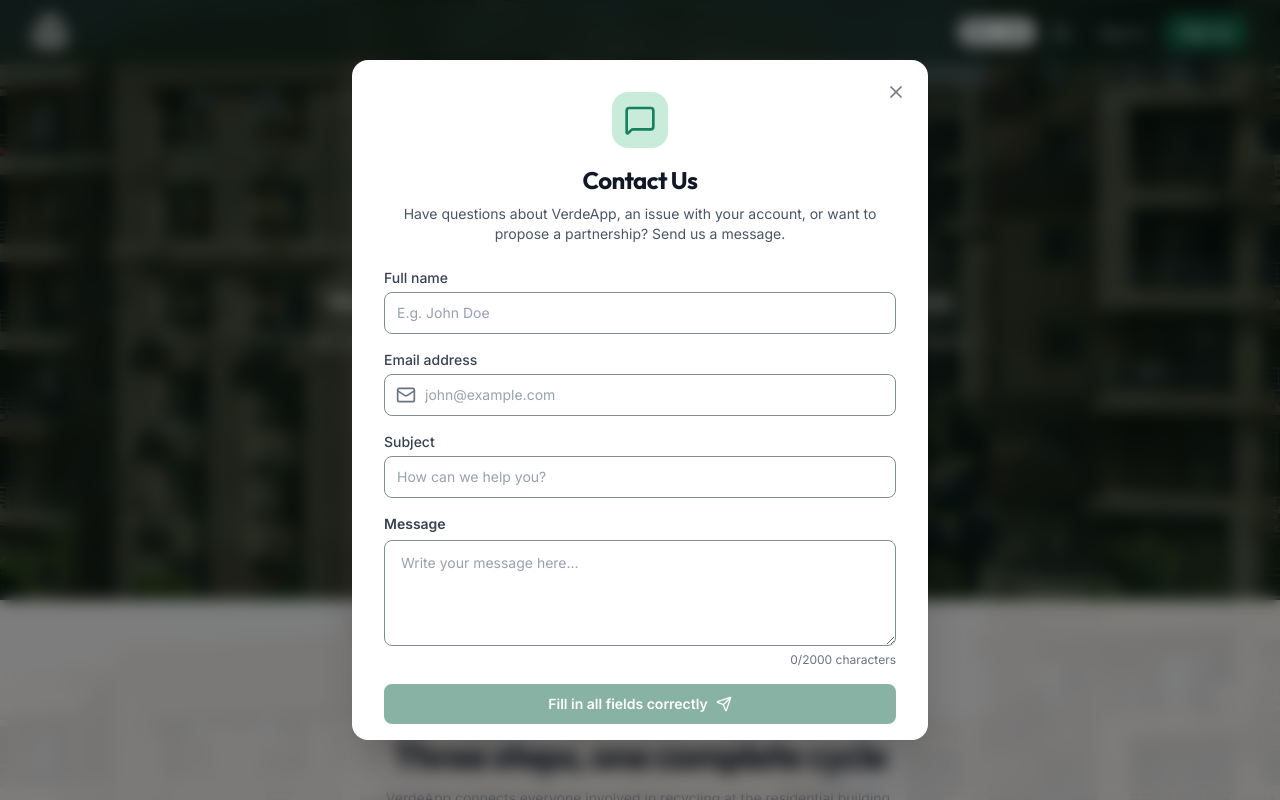
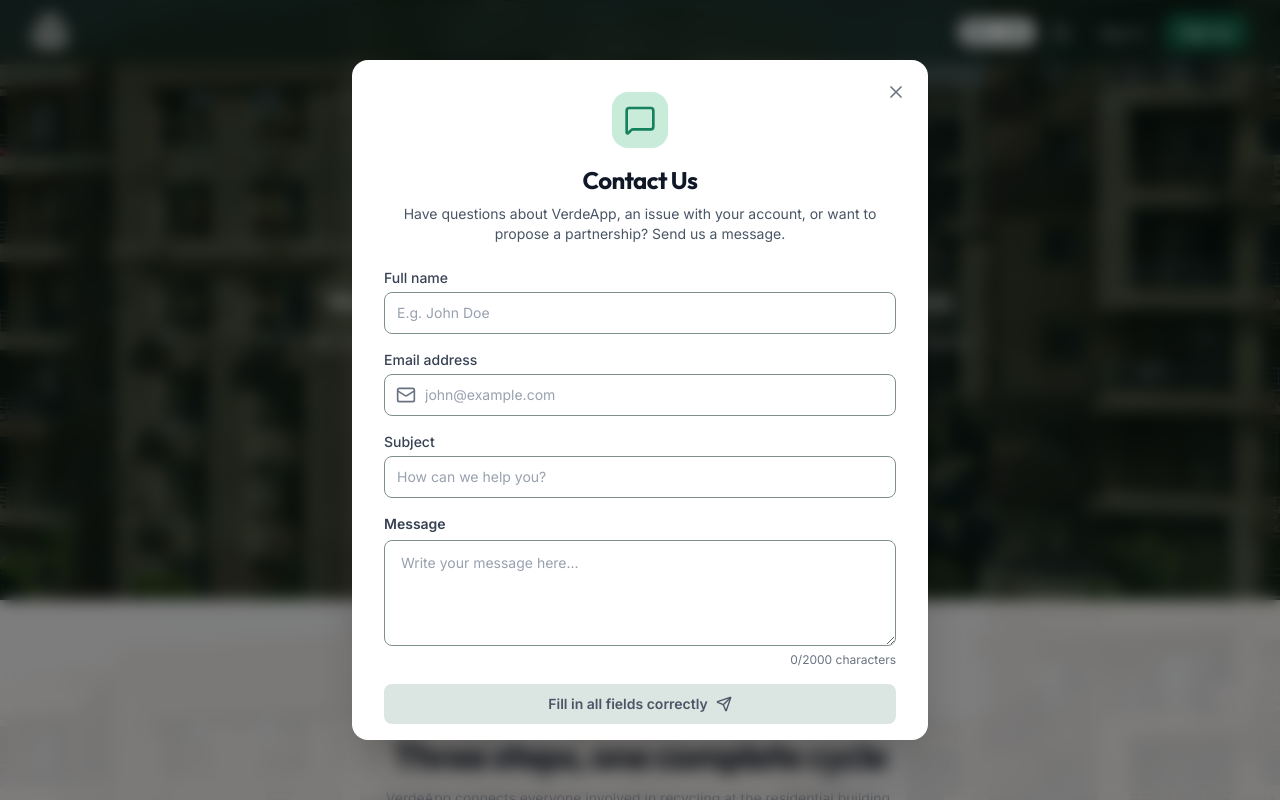
Before and after one commit to Yilmerher12/proyecto-verdeapp-adso, a React (Vite) app in the folder fe/: page /contacto in a window 1280 px wide. Shown: the top 800 px of the page. Built offline with nearby package versions, Linux system fonts and the light colour scheme; no server answers.

Commit message:
feat: aplicar los botones de la nueva paleta, con secundario de borde estándar y desactivado neutro

```diff
--- a/fe/src/components/ui/Button.tsx
+++ b/fe/src/components/ui/Button.tsx
@@ -55,19 +55,45 @@ export function Button({
     //       oficial de contraste WCAG durante la auditoría RNF-003.
     primary:
       "bg-accent-700 text-white hover:bg-accent-800 dark:bg-accent-300 dark:text-accent-950 dark:hover:bg-accent-200",
+    // ¿Qué? El secundario se parece a un campo: mismo color que su contenedor y borde de control
+    //       (3:1 o más). En oscuro ya no lleva relleno propio (antes night-inset, casi igual al fondo).
+    // ¿Para qué? Decisión 5 de docs/gestion-proyecto/investigacion-paleta-colores.md: un secundario
+    //            que se distinga de la tarjeta, del modal y del menú lateral.
+    // ¿Impacto? Al pasar el mouse toma un relleno suave: night-hover (se nota tanto sobre la tarjeta
+    //           como sobre el modal).
     secondary:
-      "bg-white text-gray-700 border border-edge hover:bg-gray-50 dark:bg-night-inset dark:text-gray-300 dark:border-night-edge dark:hover:bg-night-hover",
+      "bg-white text-gray-900 border border-edge hover:bg-accent-50 dark:bg-transparent dark:text-gray-100 dark:border-night-edge dark:hover:bg-night-hover",
     danger:
       "bg-red-600 text-white hover:bg-red-700 dark:bg-red-600 dark:hover:bg-red-700",
     // ¿Qué? Acción delicada pero reversible (ámbar sólido): la de las confirmaciones de tipo "warning". accent: amber-700 con texto blanco
     //       cumple el contraste (amber-600 no llega a 4.5:1).
     warning:
       "bg-amber-700 text-white hover:bg-amber-800 dark:bg-amber-300 dark:text-amber-950 dark:hover:bg-amber-200",
-    // ¿Qué? Mismos colores que ya usaban a mano los botones de borde rojo (issue #640): texto red-700, borde red-300 y,
-    //       en modo oscuro, borde translúcido y texto red-300.
+    // ¿Qué? Peligro de menos peso: texto red-700 y borde red-600 (claro); texto red-300 y borde red-400
+    //       sólido (oscuro).
+    // ¿Para qué? Decisión 5 de la investigación de paleta: el borde rojo debe verse. En oscuro el borde
+    //            era red-400 al 30 % (1.60:1 sobre la tarjeta); sólido da 5.06:1.
+    // ¿Impacto? El rojo sólido (variante danger) queda para el botón de confirmar dentro del modal.
     dangerOutline:
-      "bg-white text-red-700 border border-red-300 hover:bg-red-50 dark:bg-transparent dark:text-red-300 dark:border-red-400/30 dark:hover:bg-red-400/10",
+      "bg-white text-red-700 border border-red-600 hover:bg-red-50 dark:bg-transparent dark:text-red-300 dark:border-red-400 dark:hover:bg-red-400/15",
   };
+
+  // ¿Qué? Aspecto de un botón desactivado: neutro, nunca el color de la variante atenuado.
+  // ¿Para qué? Decisión 13 de la investigación de paleta: un primario desactivado no debe verse como un
+  //            verde pálido sino como un botón inactivo. WCAG no exige contraste a los controles inactivos.
+  // ¿Impacto? Reemplaza al aspecto normal (incluido el hover) cuando el botón está desactivado o lleva
+  //           aria-disabled. Mientras carga (isLoading) conserva su color y se atenúa, para que el
+  //           spinner siga leyéndose como "trabajando" y no como "inactivo".
+  const inactivoLleno = "bg-gray-200 text-gray-600 dark:bg-night-soft dark:text-gray-400";
+  const inactivoBorde = "bg-transparent text-gray-500 border border-gray-200 dark:text-gray-400 dark:border-night-line";
+  const inactivoClasses = {
+    primary: inactivoLleno,
+    danger: inactivoLleno,
+    warning: inactivoLleno,
+    secondary: inactivoBorde,
+    dangerOutline: inactivoBorde,
+  };
+  const inactivo = !isLoading && (disabled || resto["aria-disabled"] === true || resto["aria-disabled"] === "true");
 
   // ¿Qué? Clases CSS según el tamaño elegido.
   // ¿Para qué? Permitir botones de diferentes tamaños según el contexto.
@@ -92,7 +118,7 @@ export function Button({
       disabled={disabled || isLoading}
       aria-busy={isLoading ? true : (ariaBusy ?? false)}
       aria-label={ariaLabel ?? (isLoading ? t("common.processing") : undefined)}
-      className={`inline-flex cursor-pointer items-center justify-center gap-1.5 rounded-lg font-semibold transition-colors duration-200 focus-ring disabled:cursor-not-allowed disabled:opacity-50 aria-disabled:cursor-not-allowed aria-disabled:opacity-50 ${variantClasses[variant]} ${sizeClasses[size]} ${fullWidth ? "w-full" : "whitespace-nowrap"}`}
+      className={`inline-flex cursor-pointer items-center justify-center gap-1.5 rounded-lg font-semibold transition-colors duration-200 focus-ring disabled:cursor-not-allowed aria-disabled:cursor-not-allowed ${isLoading ? "opacity-60" : ""} ${inactivo ? inactivoClasses[variant] : variantClasses[variant]} ${sizeClasses[size]} ${fullWidth ? "w-full" : "whitespace-nowrap"}`}
     >
       {/* ¿Qué? Spinner SVG animado que aparece durante la carga. */}
       {/* ¿Para qué? Feedback visual de que la acción está procesándose. */}
--- a/fe/src/index.css
+++ b/fe/src/index.css
@@ -674,10 +674,13 @@
              conserva el contorno por defecto del navegador, que sí se ve.
    ============================================================================ */
 @utility focus-ring {
-  @apply focus-visible:ring-2 focus-visible:ring-accent-600 focus-visible:outline-none dark:focus-visible:ring-accent-400;
+  /* Decisión 13 de la investigación de paleta: anillo de 2 px con una separación de 2 px entre el
+     control y el anillo, del color de acento (menta en oscuro, 8.13:1 sobre la tarjeta). El color de
+     la separación es el de la superficie más común (blanco / tarjeta). */
+  @apply focus-visible:ring-2 focus-visible:ring-offset-2 focus-visible:ring-offset-white focus-visible:ring-accent-600 focus-visible:outline-none dark:focus-visible:ring-offset-night-card dark:focus-visible:ring-accent-300;
 }
 @utility link-text {
-  @apply focus-ring cursor-pointer font-semibold text-accent-700 underline underline-offset-2 transition-colors hover:text-accent-800 dark:text-accent-400 dark:hover:text-accent-300;
+  @apply focus-ring cursor-pointer font-semibold text-accent-700 underline underline-offset-2 transition-colors hover:text-accent-800 dark:text-accent-300 dark:hover:text-accent-200;
 }
 
 /* ============================================================================
```
Also changed, not shown: 1 other file (tests, documents, lock files or other folders).
